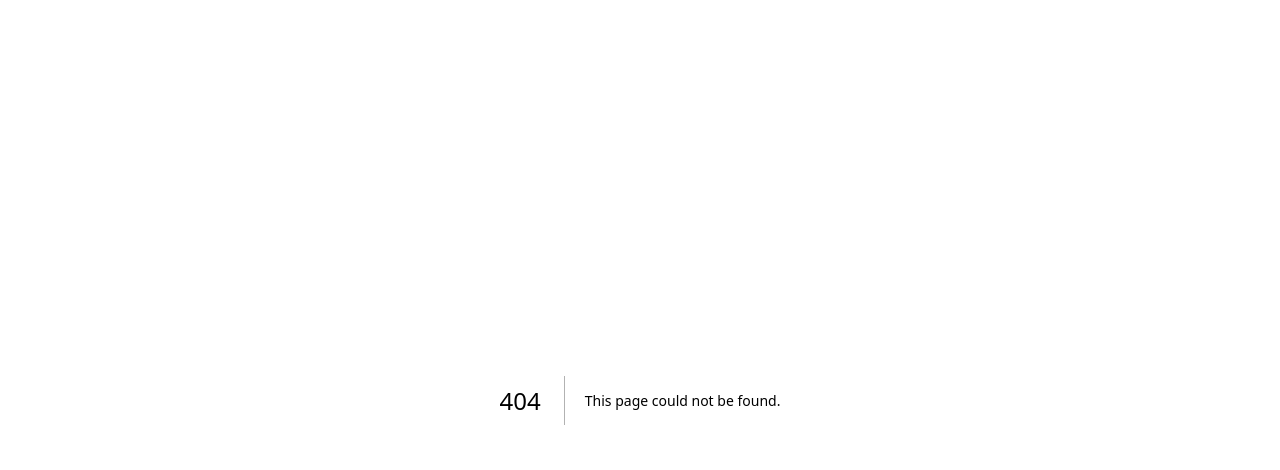
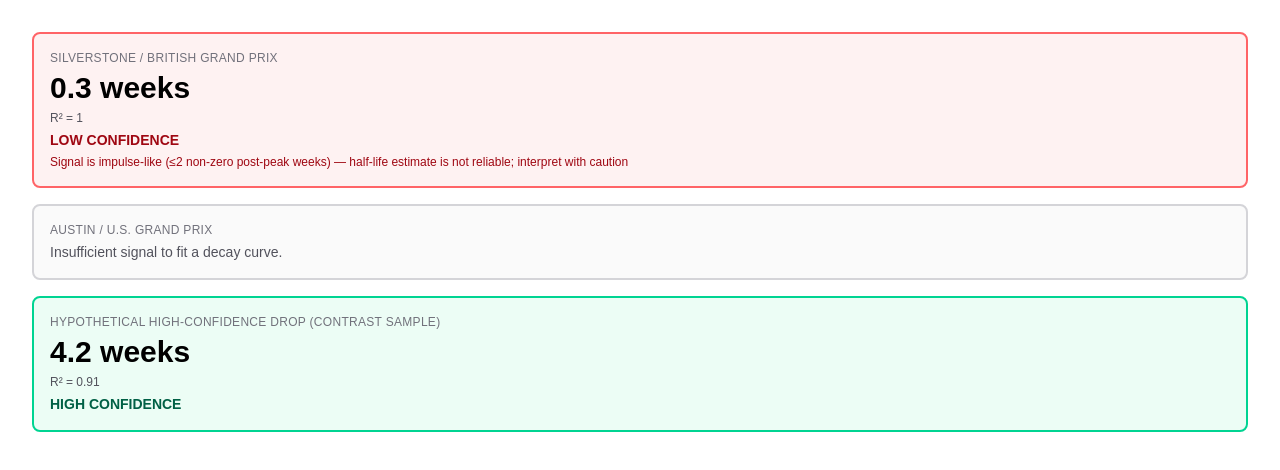
Before and after one commit to sanjay-dilip/levis-rag, a Next.js app in the folder frontend/: page /trend-card-check in a window 1280 px wide. Before the commit this address had no page. Shown: the top 470 px of the page. Built offline with nearby package versions, Linux system fonts and the light colour scheme.

Commit message:
Add isolated TrendDropCard component with confidence-based color coding and a demo route for visual verification (T6.3)

```diff
--- /dev/null
+++ b/frontend/src/app/trend-card-check/page.tsx
@@ -0,0 +1,68 @@
+import TrendDropCard from "@/components/TrendDropCard";
+import type { TrendResult } from "@/lib/api";
+
+const SAMPLE_RESULTS: TrendResult[] = [
+  {
+    keyword: "Levi's McLaren",
+    drop_date: "2024-07-03",
+    status: "ok",
+    peak_date: "2024-07-08",
+    peak_value: 33.1,
+    half_life_weeks: 0.3,
+    half_life_days: 2,
+    r_squared: 1.0,
+    confidence: "low",
+    decay_series_length: 3,
+    vs_report_claim: "shorter",
+    methodology_note: "Sample data for isolated visual check.",
+    report_claim: "6–8 week trend cycle (half-life interpreted as 3–4 weeks)",
+    warning:
+      "Signal is impulse-like (≤2 non-zero post-peak weeks) — half-life estimate is not reliable; interpret with caution",
+    drop_key: "silverstone_2024",
+    label: "Silverstone / British Grand Prix",
+  },
+  {
+    keyword: "Levi's McLaren",
+    drop_date: "2024-10-17",
+    status: "insufficient_data",
+    peak_date: null,
+    peak_value: null,
+    half_life_weeks: null,
+    half_life_days: null,
+    r_squared: null,
+    confidence: null,
+    decay_series_length: null,
+    vs_report_claim: null,
+    methodology_note: "Sample data for isolated visual check.",
+    report_claim: "6–8 week trend cycle (half-life interpreted as 3–4 weeks)",
+    drop_key: "austin_2024",
+    label: "Austin / U.S. Grand Prix",
+  },
+  {
+    keyword: "Hypothetical Keyword",
+    drop_date: "2024-01-01",
+    status: "ok",
+    peak_date: "2024-01-05",
+    peak_value: 80,
+    half_life_weeks: 4.2,
+    half_life_days: 29,
+    r_squared: 0.91,
+    confidence: "high",
+    decay_series_length: 8,
+    vs_report_claim: "within_range",
+    methodology_note: "Hypothetical high-confidence sample for visual contrast.",
+    report_claim: "6–8 week trend cycle (half-life interpreted as 3–4 weeks)",
+    drop_key: "hypothetical",
+    label: "Hypothetical high-confidence drop (contrast sample)",
+  },
+];
+
+export default function TrendCardCheck() {
+  return (
+    <div className="flex flex-col gap-4 p-8">
+      {SAMPLE_RESULTS.map((result) => (
+        <TrendDropCard key={result.drop_key} result={result} />
+      ))}
+    </div>
+  );
+}
--- /dev/null
+++ b/frontend/src/components/TrendDropCard.tsx
@@ -0,0 +1,58 @@
+import type { TrendResult } from "@/lib/api";
+
+const CONFIDENCE_STYLES: Record<"high" | "medium" | "low", string> = {
+  high: "border-emerald-400 bg-emerald-50 dark:border-emerald-700 dark:bg-emerald-950",
+  medium: "border-amber-400 bg-amber-50 dark:border-amber-700 dark:bg-amber-950",
+  low: "border-red-400 bg-red-50 dark:border-red-700 dark:bg-red-950",
+};
+
+const CONFIDENCE_TEXT_STYLES: Record<"high" | "medium" | "low", string> = {
+  high: "text-emerald-800 dark:text-emerald-200",
+  medium: "text-amber-800 dark:text-amber-200",
+  low: "text-red-800 dark:text-red-200",
+};
+
+export default function TrendDropCard({ result }: { result: TrendResult }) {
+  if (result.status !== "ok") {
+    return (
+      <div className="flex flex-col gap-1 rounded-lg border-2 border-zinc-300 bg-zinc-50 p-4 dark:border-zinc-700 dark:bg-zinc-900">
+        <p className="text-xs uppercase tracking-wide text-zinc-500 dark:text-zinc-400">
+          {result.label}
+        </p>
+        <p className="text-sm text-zinc-600 dark:text-zinc-400">
+          {result.status === "insufficient_data"
+            ? "Insufficient signal to fit a decay curve."
+            : `Status: ${result.status}`}
+        </p>
+      </div>
+    );
+  }
+
+  const confidence = result.confidence ?? "low";
+
+  return (
+    <div
+      className={`flex flex-col gap-1 rounded-lg border-2 p-4 ${CONFIDENCE_STYLES[confidence]}`}
+    >
+      <p className="text-xs uppercase tracking-wide text-zinc-500 dark:text-zinc-400">
+        {result.label}
+      </p>
+      <p className="text-3xl font-semibold text-black dark:text-zinc-50">
+        {result.half_life_weeks} weeks
+      </p>
+      <p className="text-xs text-zinc-600 dark:text-zinc-400">
+        R² = {result.r_squared}
+      </p>
+      <p
+        className={`text-sm font-bold uppercase ${CONFIDENCE_TEXT_STYLES[confidence]}`}
+      >
+        {confidence} confidence
+      </p>
+      {result.warning && (
+        <p className={`text-xs ${CONFIDENCE_TEXT_STYLES[confidence]}`}>
+          {result.warning}
+        </p>
+      )}
+    </div>
+  );
+}
```
